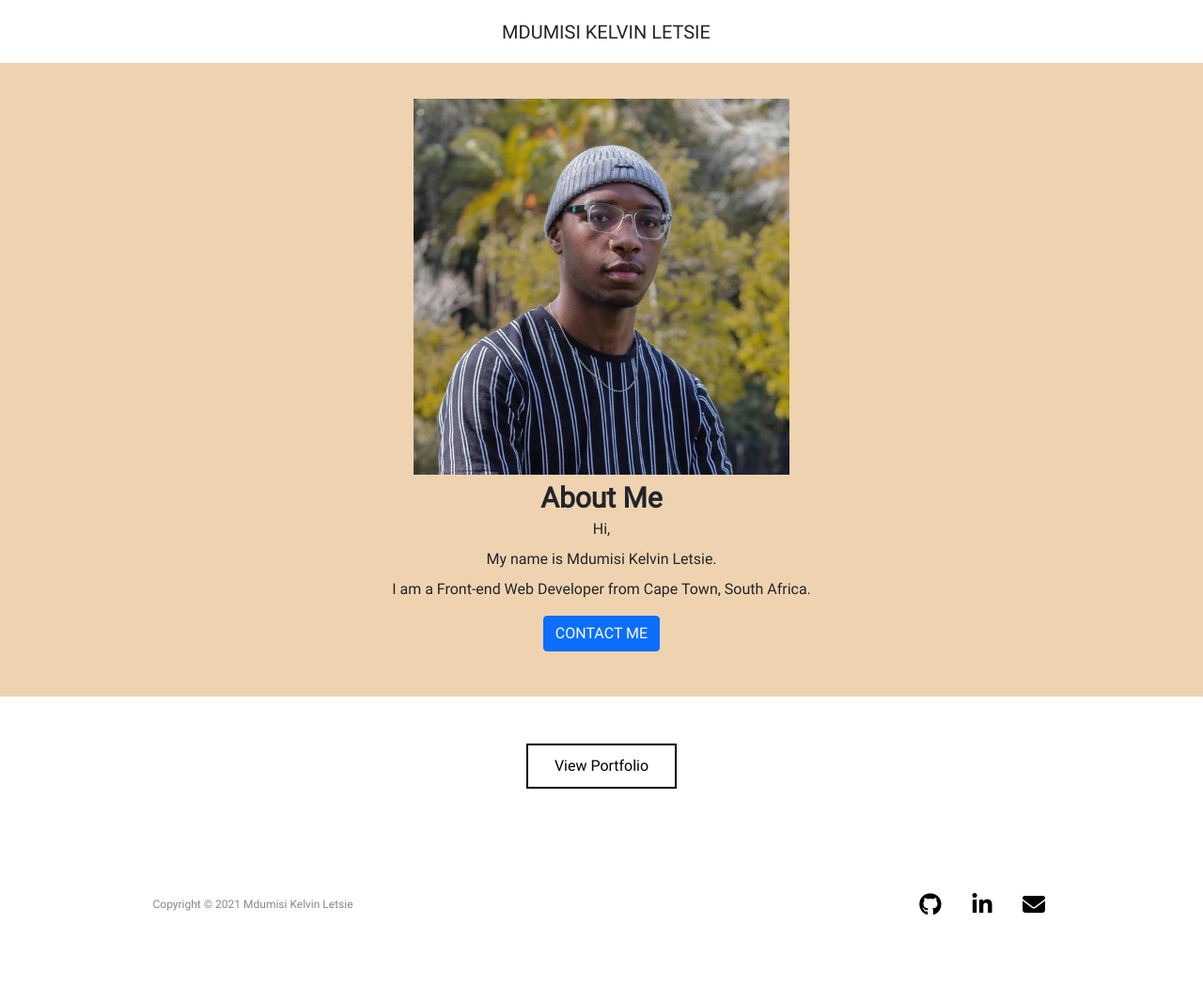
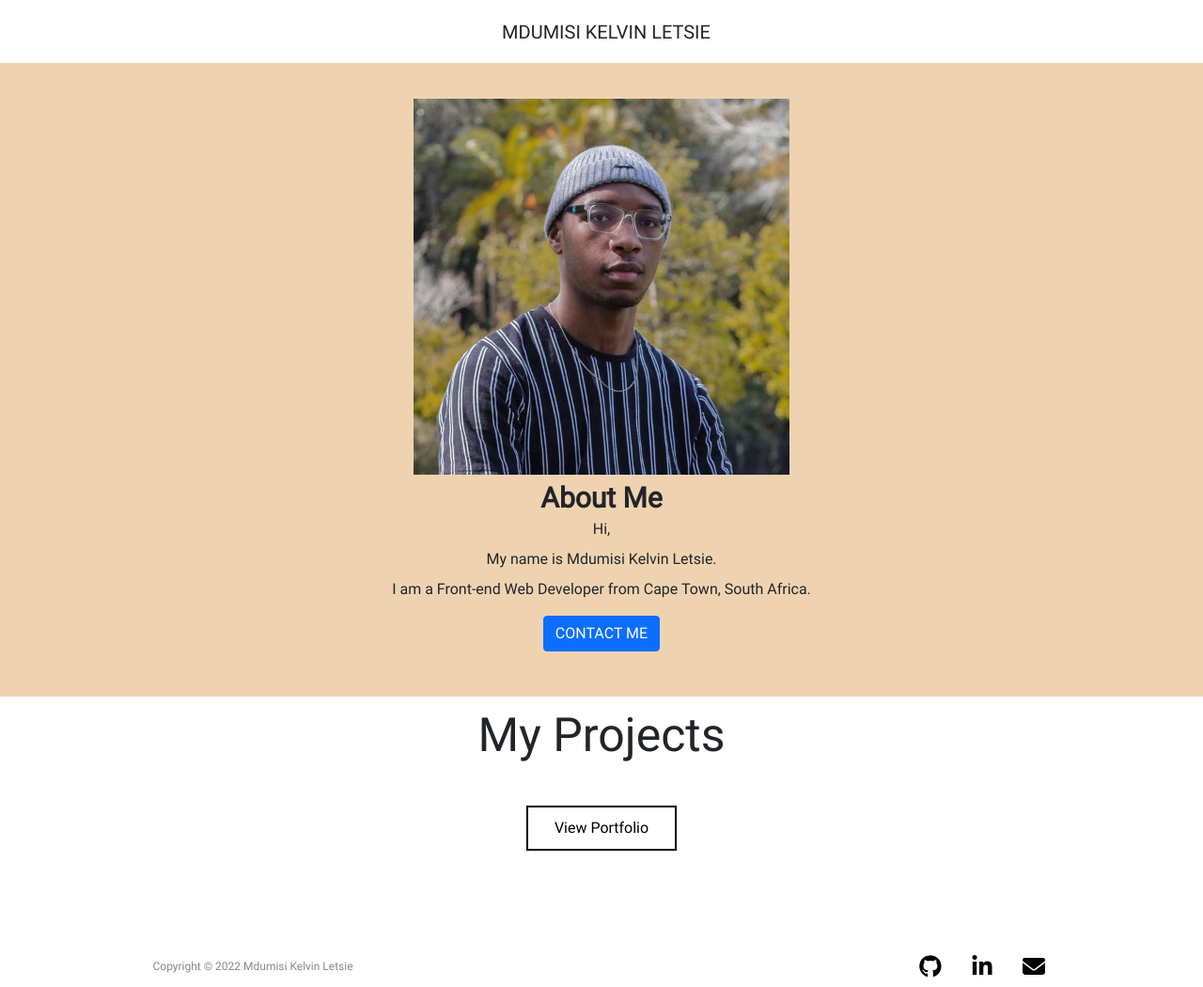
Before and after one commit to Mduletsie7/MyPortfolio, a plain HTML site: page index.html in a window 1280 px wide. Shown: the whole page at 94% size. Before the commit the page ends 984 px from the top, so only its background shows below. Drawn offline with nearby package versions, Linux system fonts and the light colour scheme.

Commit message:
Updated footer date & Portfolio section Header

```diff
--- a/css/styles.css
+++ b/css/styles.css
@@ -76,6 +76,7 @@ table {
     url(../fonts/ProximaNova-Bold.ttf) format('truetype');
     font-weight: bold;
 }
+
 
 body {
     font-size: 16px;
@@ -179,6 +180,15 @@ section>.about-me {
     cursor: pointer;
 }
 
+/*=============== Projects Section ===============*/
+
+.projects-header {
+    font: Proxima;
+    margin-top: 1rem;
+    text-align: center;
+    font-size: 50px;
+}
+
 
 /*=============== FOOTER ===============*/
 
--- a/index.html
+++ b/index.html
@@ -32,6 +32,7 @@
 
 
     <div id="portfolio-section">
+        <h1 class="projects-header">My Projects</h1>
         <section class="portfolio">
             <button id="portfolio-btn" onclick="myFunction()">View Portfolio</button>
         </section>
@@ -40,7 +41,7 @@
 
     <footer class="page-footer">
         <div class="wrapper">
-            <div class="copy">Copyright © 2021 Mdumisi Kelvin Letsie</div>
+            <div class="copy">Copyright © 2022 Mdumisi Kelvin Letsie</div>
             <div class="socials">
                 <a href="https://github.com/Mduletsie7" target=”_blank” class="Github"><i class="fab fa-github"></i></a>
                 <a href="https://www.linkedin.com/in/mdumisi-kelvin-letsie-3911791aa/" target=”_blank” class="LinkedIn"><i class="fab fa-linkedin-in"></i></a>
```
